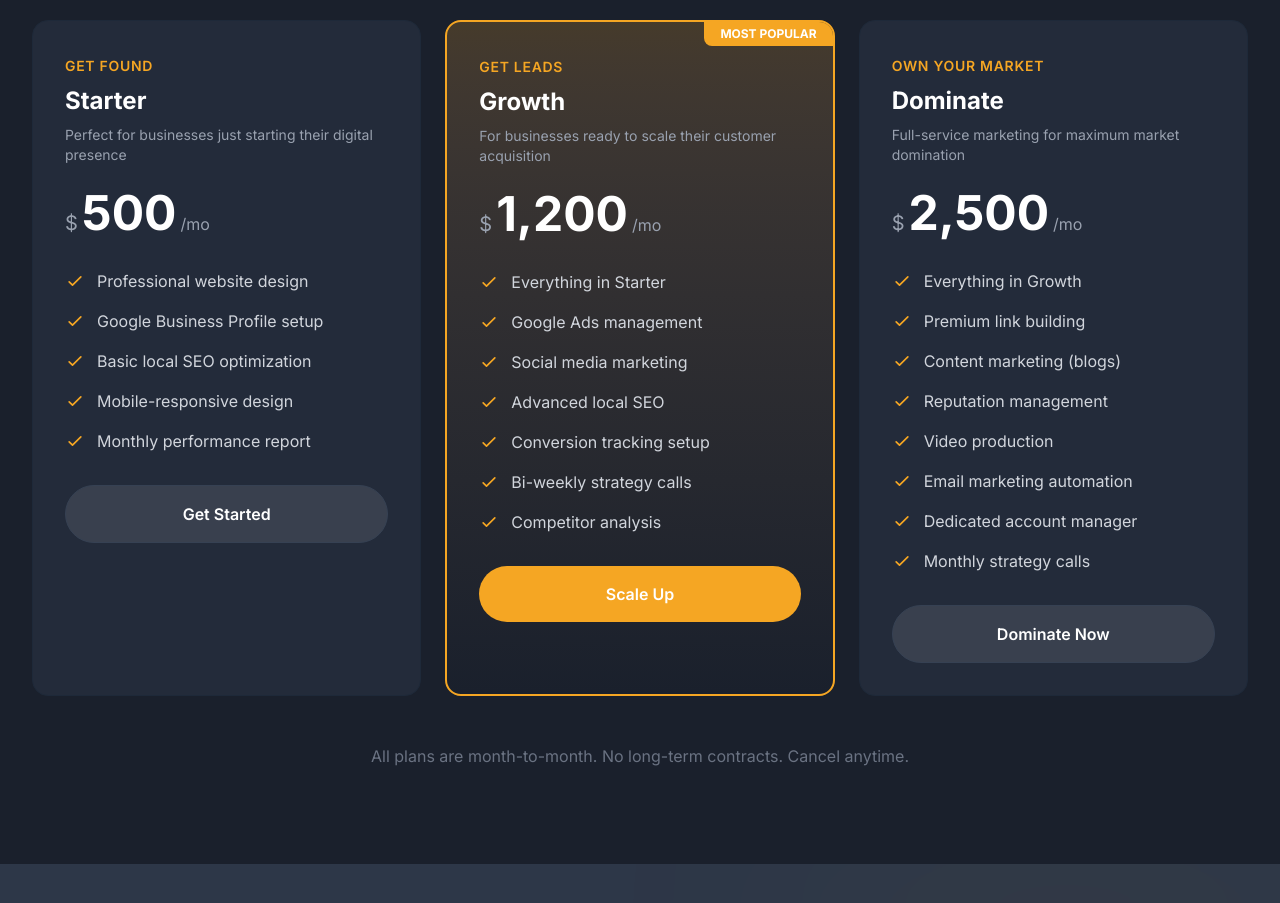
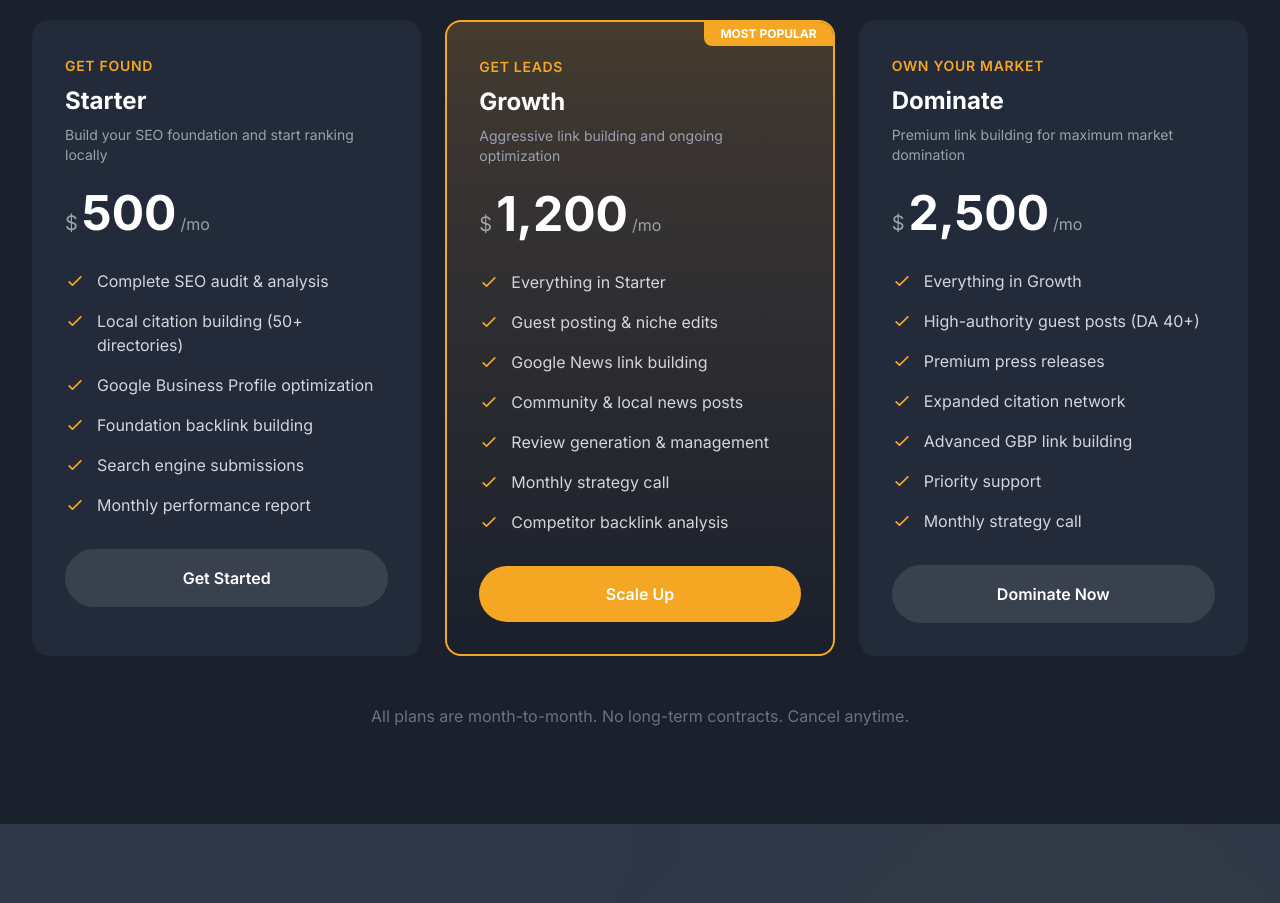
Before and after one commit to leadmetrik/leadmetrik-site, a Next.js app: page / in a window 1280 px wide. Shown: the part 1420-2323 px from the top of the page. Built offline with nearby package versions, Linux system fonts and the light colour scheme; no server answers.

Commit message:
update pricing packages with actual Lucky Digitals deliverables

```diff
--- a/src/components/Services.tsx
+++ b/src/components/Services.tsx
@@ -9,12 +9,13 @@ const packages = [
     name: 'Starter',
     tagline: 'Get Found',
     price: '500',
-    description: 'Perfect for businesses just starting their digital presence',
+    description: 'Build your SEO foundation and start ranking locally',
     features: [
-      'Professional website design',
-      'Google Business Profile setup',
-      'Basic local SEO optimization',
-      'Mobile-responsive design',
+      'Complete SEO audit & analysis',
+      'Local citation building (50+ directories)',
+      'Google Business Profile optimization',
+      'Foundation backlink building',
+      'Search engine submissions',
       'Monthly performance report',
     ],
     cta: 'Get Started',
@@ -24,15 +25,15 @@ const packages = [
     name: 'Growth',
     tagline: 'Get Leads',
     price: '1,200',
-    description: 'For businesses ready to scale their customer acquisition',
+    description: 'Aggressive link building and ongoing optimization',
     features: [
       'Everything in Starter',
-      'Google Ads management',
-      'Social media marketing',
-      'Advanced local SEO',
-      'Conversion tracking setup',
-      'Bi-weekly strategy calls',
-      'Competitor analysis',
+      'Guest posting & niche edits',
+      'Google News link building',
+      'Community & local news posts',
+      'Review generation & management',
+      'Monthly strategy call',
+      'Competitor backlink analysis',
     ],
     cta: 'Scale Up',
     popular: true,
@@ -41,16 +42,15 @@ const packages = [
     name: 'Dominate',
     tagline: 'Own Your Market',
     price: '2,500',
-    description: 'Full-service marketing for maximum market domination',
+    description: 'Premium link building for maximum market domination',
     features: [
       'Everything in Growth',
-      'Premium link building',
-      'Content marketing (blogs)',
-      'Reputation management',
-      'Video production',
-      'Email marketing automation',
-      'Dedicated account manager',
-      'Monthly strategy calls',
+      'High-authority guest posts (DA 40+)',
+      'Premium press releases',
+      'Expanded citation network',
+      'Advanced GBP link building',
+      'Priority support',
+      'Monthly strategy call',
     ],
     cta: 'Dominate Now',
     popular: false,
```
